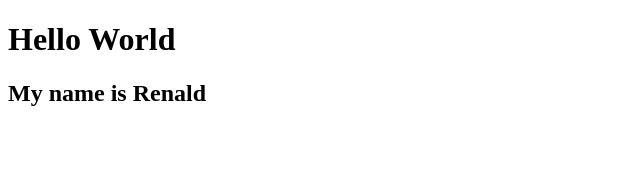
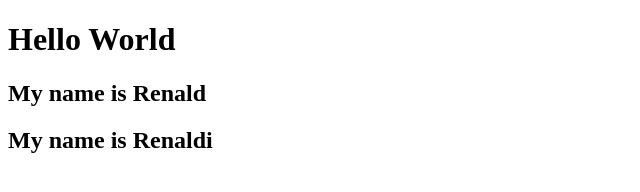
Before and after one commit to Muhamadrenald/dibimbing2-git, a plain HTML site: page index.html in a window 1280 px wide. Shown: the whole page, without its empty margins (0-640 px from the left). Drawn offline with Linux system fonts and the light colour scheme.

Commit message:
feat: add nama renaldi

```diff
--- a/index.html
+++ b/index.html
@@ -8,5 +8,6 @@
   <body>
     <h1>Hello World</h1>
     <h2>My name is Renald</h2>
+    <h2>My name is Renaldi</h2>
   </body>
 </html>
```
